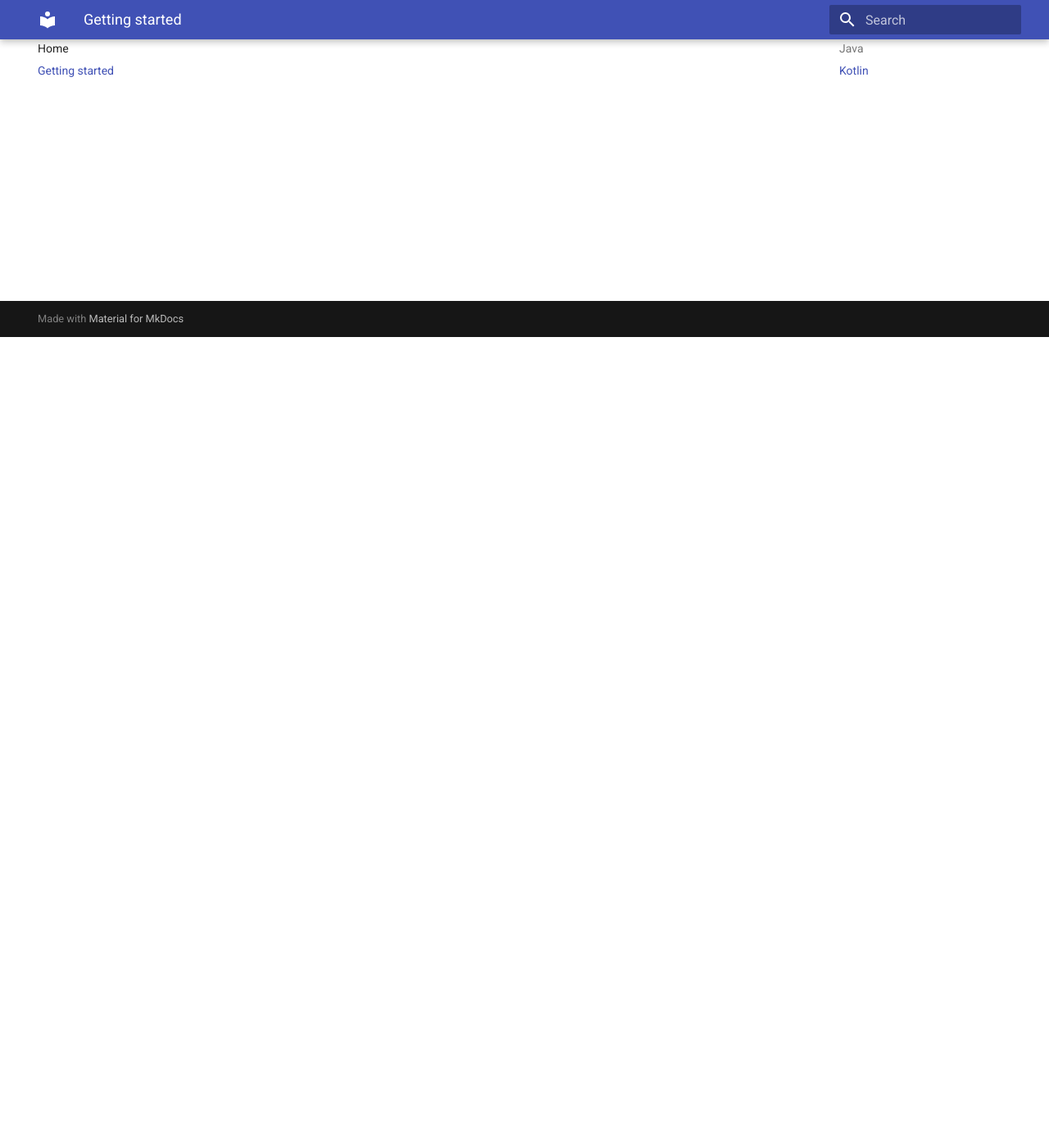
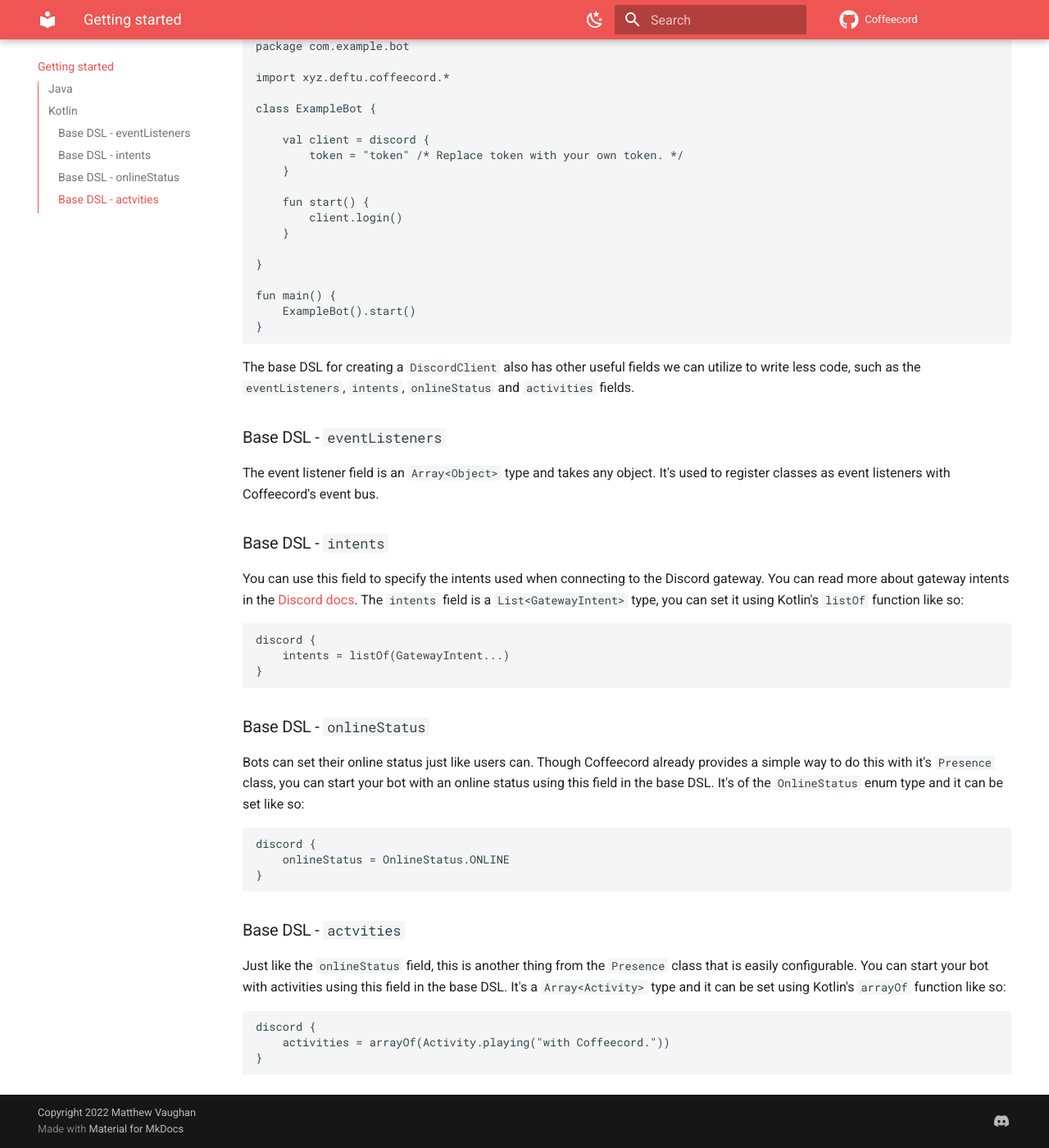
Before and after one commit to EthanDevelops/Wiki, an MkDocs documentation site: the page built from docs/getting-started.md, in a window 1280 px wide and 1400 px high, scrolled down 989 px. Shown: the whole window at 82% size. Built offline with MkDocs 1.6.1 and Material for MkDocs 9.7.7, drawn with Linux system fonts in a browser that asks for light colours; comment, search, counter and statistics services are not loaded; some of the changed text lies outside the part shown.

Commit message:
new: Add theme changes, new element and add section for Kotlin base DSL.

````diff
--- a/docs/getting-started.md
+++ b/docs/getting-started.md
@@ -34,3 +32,55 @@ public class ExampleBot {
 ```
 
 ## Kotlin
+The concept for making a `DiscordClient` is very similar using Kotlin, though we can take advantage of the base DSL.
+```kotlin
+package com.example.bot
+
+import xyz.deftu.coffeecord.*
+
+class ExampleBot {
+
+    val client = discord {
+        token = "token" /* Replace token with your own token. */
+    }
+
+    fun start() {
+        client.login()
+    }
+
+}
+
+fun main() {
+    ExampleBot().start()
+}
+```
+The base DSL for creating a `DiscordClient` also has other useful fields we can utilize to write less code,
+such as the `eventListeners`, `intents`, `onlineStatus` and `activities` fields.
+
+### Base DSL - `eventListeners`
+The event listener field is an `Array<Object>` type and takes any object. It's used to register classes as event listeners with
+Coffeecord's event bus.
+
+### Base DSL - `intents`
+You can use this field to specify the intents used when connecting to the Discord gateway. You can read more about gateway intents in the [Discord docs](https://discord.com/developers/docs/topics/gateway#gateway-intents). The `intents` field is a `List<GatewayIntent>` type, you can set it using Kotlin's `listOf` function like so:
+```kotlin
+discord {
+    intents = listOf(GatewayIntent...)
+}
+```
+
+### Base DSL - `onlineStatus`
+Bots can set their online status just like users can. Though Coffeecord already provides a simple way to do this with it's `Presence` class, you can start your bot with an online status using this field in the base DSL. It's of the `OnlineStatus` enum type and it can be set like so:
+```kotlin
+discord {
+    onlineStatus = OnlineStatus.ONLINE
+}
+```
+
+### Base DSL - `actvities`
+Just like the `onlineStatus` field, this is another thing from the `Presence` class that is easily configurable. You can start your bot with activities using this field in the base DSL. It's a `Array<Activity>` type and it can be set using Kotlin's `arrayOf` function like so:
+```kotlin
+discord {
+    activities = arrayOf(Activity.playing("with Coffeecord."))
+}
+```
--- a/mkdocs.yml
+++ b/mkdocs.yml
@@ -1,6 +1,38 @@
 site_name: Coffeecord
 site_url: https://wiki.coffeecord.deftu.xyz/
+
+copyright: Copyright 2022 Matthew Vaughan
+
+repo_name: Coffeecord
+repo_url: https://github.com/Deftu/Coffeecord
+
 nav:
     - Home: index.md
     - Getting started: getting-started.md
-theme: material
+
+theme:
+    name: material
+    features:
+        - navigation.instant
+        - navigation.tabs
+        - toc.integrate
+    icon:
+        repo: fontawesome/brands/github
+    palette:
+        - media: "(prefers-color-scheme: light)"
+          scheme: default
+          primary: red
+          toggle:
+            icon: material/weather-night
+            name: Switch to dark mode
+        - media: "(prefers-color-scheme: dark)"
+          scheme: slate
+          primary: red
+          toggle:
+            icon: material/weather-sunny
+            name: Switch to light mode
+
+extra:
+    social:
+        - icon: fontawesome/brands/discord
+          link: https://discord.gg/aTa52taGHw
````
Also changed, not shown: other parts of docs/getting-started.md (+0 -2 lines), 1 other file.
